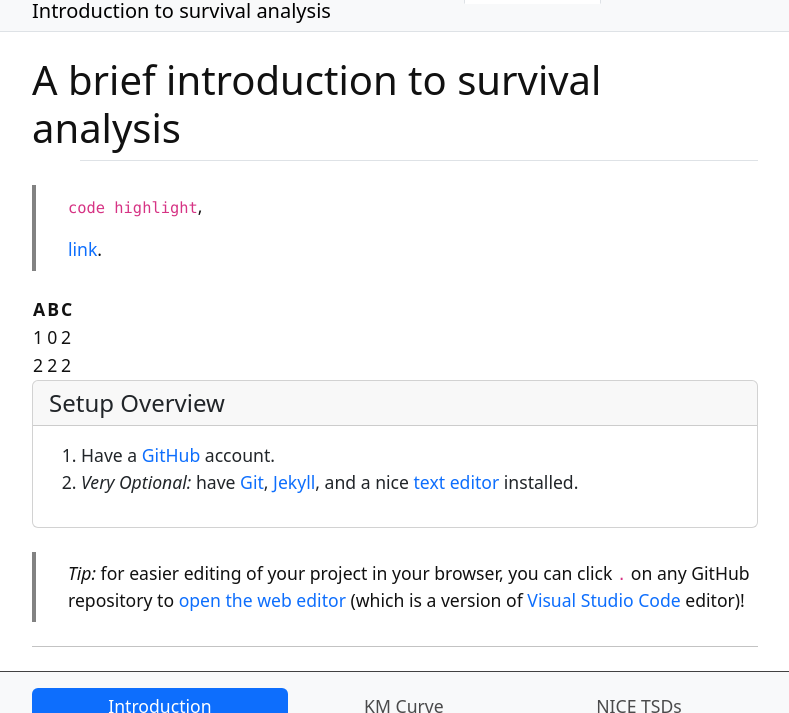
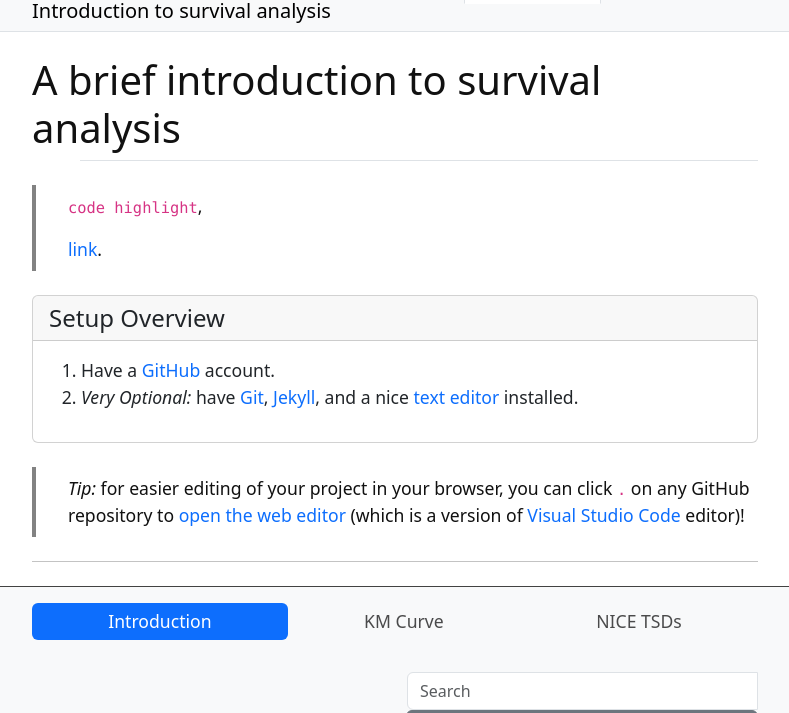
Before and after one commit to rexaamiri/cbeh, a Jekyll site: the page built from content/0-prep.md, in a window 1280 px wide, cut to the strip 121-834 px from the top of the page. Shown: the whole strip, without its empty margins (245-1034 px from the left). Built offline with Jekyll 4.4.1, drawn with Linux system fonts in a browser that asks for light colours.

Commit message:
Update 0-prep.md

```diff
--- a/content/0-prep.md
+++ b/content/0-prep.md
@@ -6,11 +6,6 @@ nav: Introduction
 > `code highlight`,
 >
 > [link](https://github.com/join).
-
-| A | B | C |
-|---|---|---|
-| 1 | 0 | 2 |
-| 2 | 2 | 2 |
 
 
 {% capture text %}
```
